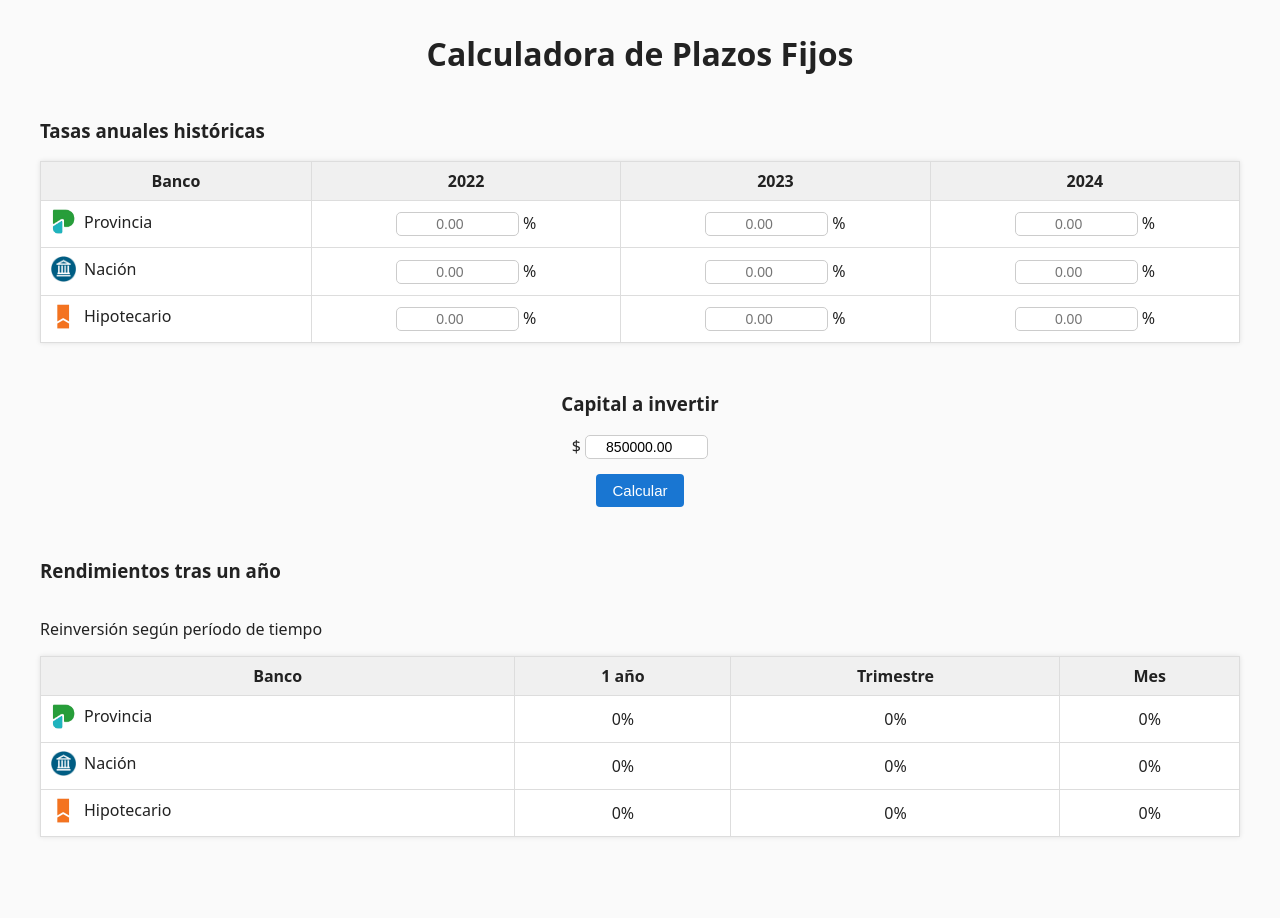
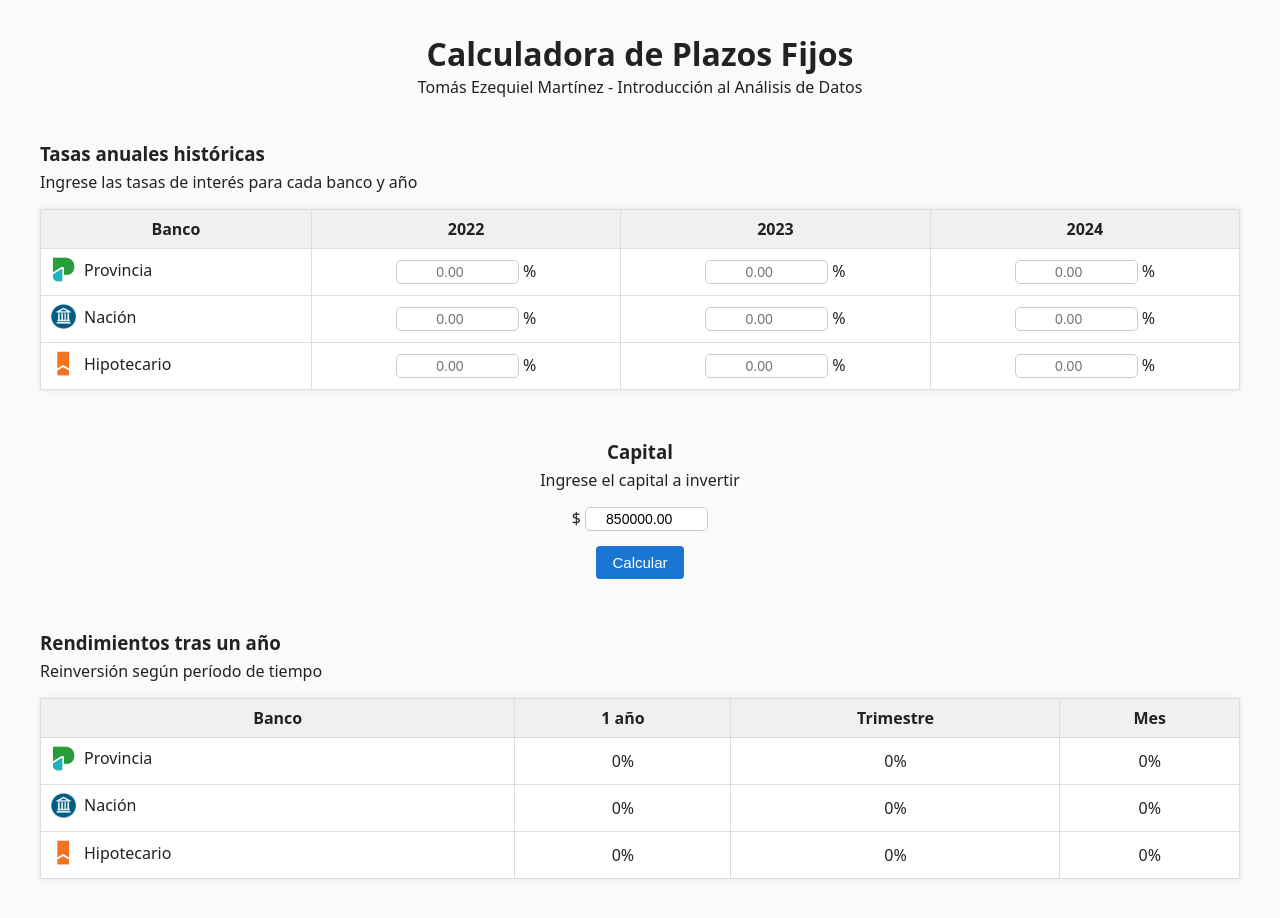
Before and after one commit to tomas-e-martinez/calc-plazo-fijo, a website: page index.html in a window 1280 px wide. Drawn offline with Linux system fonts and the light colour scheme.

Commit message:
mejorar estilos, agregar subtitulos

```diff
--- a/index.html
+++ b/index.html
@@ -9,10 +9,14 @@
   <style src="styles.css"></style>
 </head>
 <body>
-  <h1>Calculadora de Plazos Fijos</h1>
+  <div class="divTitle">
+    <h1>Calculadora de Plazos Fijos</h1>
+    <p>Tomás Ezequiel Martínez - Introducción al Análisis de Datos</p>
+  </div>
 
   <section class="section">
     <h3>Tasas anuales históricas</h3>
+    <p>Ingrese las tasas de interés para cada banco y año</p>
     <form id="formTasas">
       <table>
         <thead>
@@ -88,7 +92,8 @@
       </table>
       <div class="formFooter">
           <div class="divCapital">
-              <h3>Capital a invertir</h3>
+              <h3>Capital</h3>
+              <p>Ingrese el capital a invertir</p>
               <span>$</span>
               <input type="number" step="any" id="capital" value="850000.00" required>
           </div>
--- a/styles.css
+++ b/styles.css
@@ -7,6 +7,14 @@
 
 h1 {
   text-align: center;
+}
+
+.divTitle {
+  text-align: center;
+}
+.divTitle p {
+  margin-top: -20px;
+  font-size: 16px;
   margin-bottom: 1.5rem;
 }
 
@@ -60,6 +68,14 @@
   margin-bottom: 1rem;
   background: white;
   box-shadow: 0 0 5px rgba(0,0,0,0.1);
+}
+
+.section p {
+  margin-top: 0;
+}
+
+.section h3 {
+  margin-bottom: 5px;
 }
 
 th, td {
```
